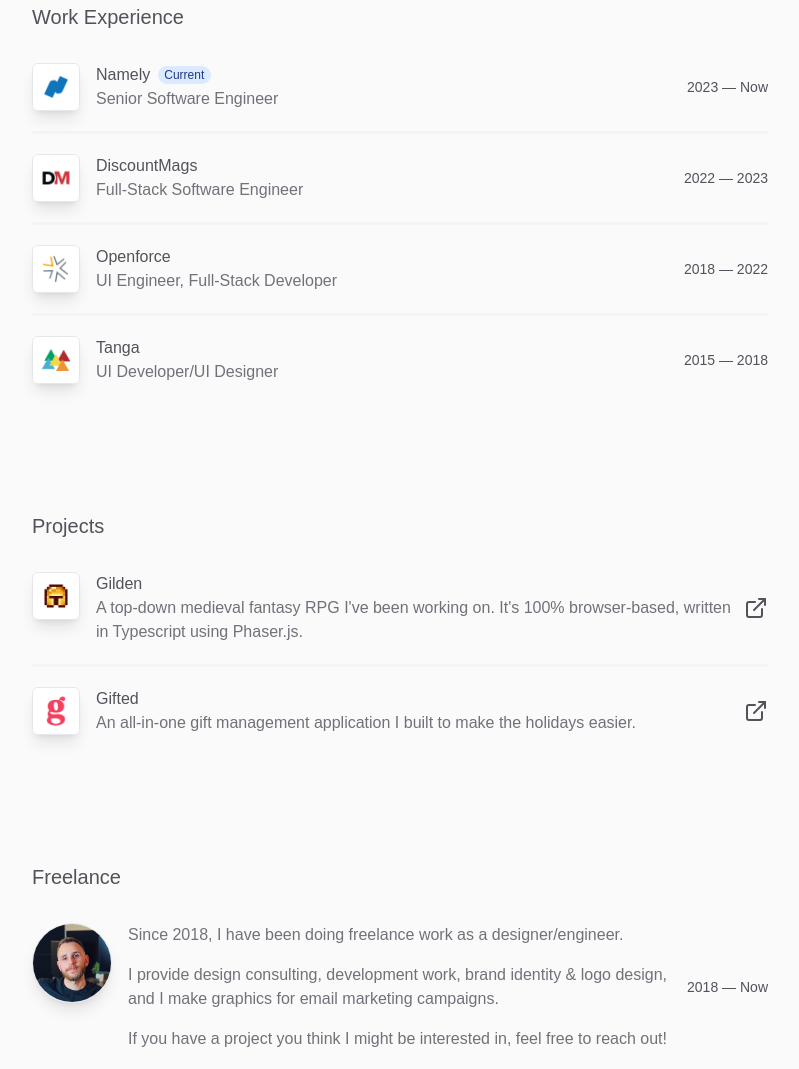
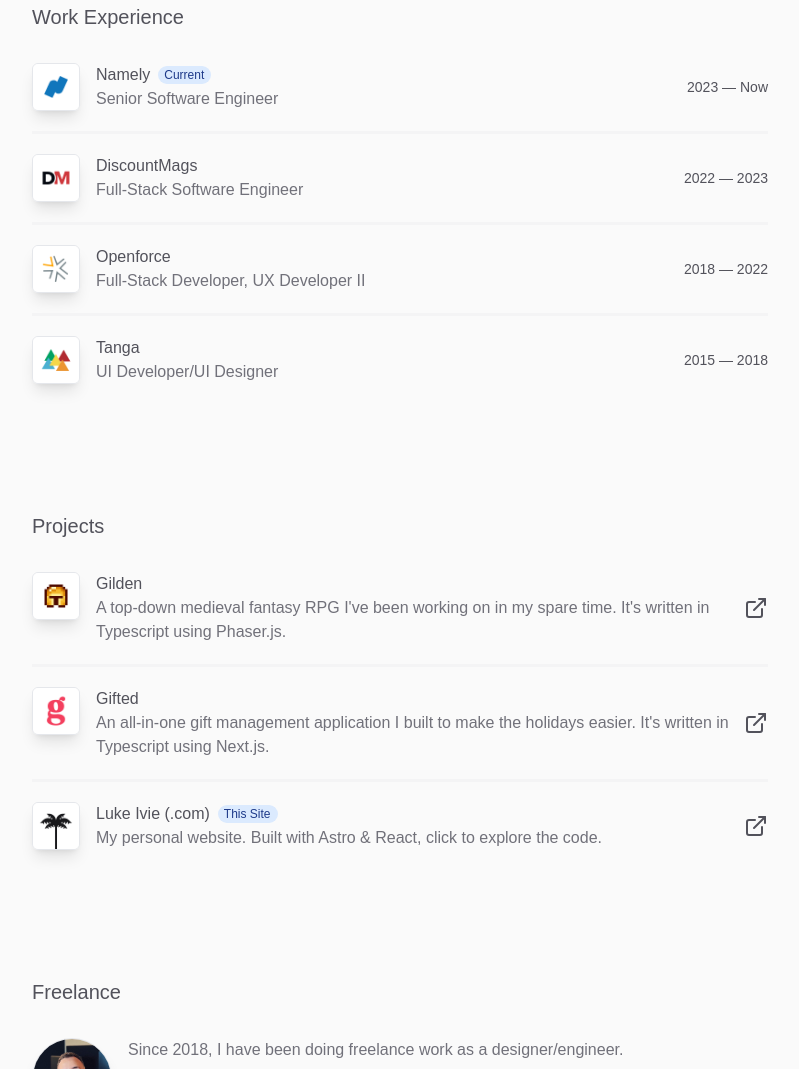
Before and after one commit to lukeivie/lukeivie.com, an Astro site: page / in a window 1280 px wide. Shown: the part 718-1787 px from the top of the page, without its empty margins (240-1039 px from the left). Built offline with nearby package versions, Linux system fonts and the light colour scheme; Astro itself is replaced by a stand-in of ours.

Commit message:
feat: update work, add lukeivie.com to projects

```diff
--- a/src/components/Projects.tsx
+++ b/src/components/Projects.tsx
@@ -12,9 +12,12 @@
 import gildenLight from "public/images/projects/gilden/light.png";
 import giftedDark from "public/images/projects/gifted/dark.png";
 import giftedLight from "public/images/projects/gifted/light.png";
+import liDark from "public/images/projects/lukeivie-com/dark.png";
+import liLight from "public/images/projects/lukeivie-com/light.png";
+import { Badge } from "./Badge";
 
 interface Project {
-  id: string;
+  id: number;
   name: string;
   href: string;
   image: { dark: ImageMetadata; light: ImageMetadata };
@@ -23,7 +26,7 @@
 
 const projects: Project[] = [
   {
-    id: "p1",
+    id: 1,
     name: "Gilden",
     href: "https://playgilden.com",
     image: {
@@ -31,10 +34,10 @@
       light: gildenLight,
     },
     description:
-      "A top-down medieval fantasy RPG I've been working on. It's 100% browser-based, written in Typescript using Phaser.js.",
+      "A top-down medieval fantasy RPG I've been working on in my spare time. It's written in Typescript using Phaser.js.",
   },
   {
-    id: "p2",
+    id: 2,
     name: "Gifted",
     href: "https://getgifted.app",
     image: {
@@ -42,7 +45,18 @@
       light: giftedLight,
     },
     description:
-      "An all-in-one gift management application I built to make the holidays easier.",
+      "An all-in-one gift management application I built to make the holidays easier. It's written in Typescript using Next.js.",
+  },
+  {
+    id: 3,
+    name: "Luke Ivie (.com)",
+    href: "https://github.com/lukeivie/lukeivie.com",
+    image: {
+      dark: liDark,
+      light: liLight,
+    },
+    description:
+      "My personal website. Built with Astro & React, click to explore the code.",
   },
 ];
 
@@ -69,6 +83,7 @@
                 <div className="flex gap-4">
                   <Image alt={name} dark={dark} light={light} />
                   <div>
+                    <div className="flex items-center gap-2">
                       <h3
                         className={cn(
                           "text-base font-medium",
@@ -77,6 +92,8 @@
                       >
                         {name}
                       </h3>
+                      {id === 3 && <Badge>This Site</Badge>}
+                    </div>
                     <p
                       className={cn(
                         "text-base text-zinc-500",
--- a/src/components/Work.tsx
+++ b/src/components/Work.tsx
@@ -18,7 +18,7 @@
 import tangaDark from "public/images/experience/tanga/dark.png";
 
 interface Job {
-  id: string;
+  id: number;
   href: string;
   image: { dark: ImageMetadata; light: ImageMetadata };
   company: string;
@@ -30,7 +30,7 @@
 
 const jobs: Job[] = [
   {
-    id: "e1",
+    id: 1,
     href: "https://namely.com",
     image: { light: namelyLight, dark: namelyDark },
     company: "Namely",
@@ -40,7 +40,7 @@
     isCurrent: true,
   },
   {
-    id: "e2",
+    id: 2,
     href: "https://discountmags.com",
     image: { light: discountMagsLight, dark: discountMagsDark },
     company: "DiscountMags",
@@ -49,16 +49,16 @@
     end: "2023",
   },
   {
-    id: "e3",
+    id: 3,
     href: "https://oforce.com",
     image: { light: openforceLight, dark: openforceDark },
     company: "Openforce",
-    jobTitle: "UI Engineer, Full-Stack Developer",
+    jobTitle: "Full-Stack Developer, UX Developer II",
     start: "2018",
     end: "2022",
   },
   {
-    id: "e4",
+    id: 4,
     href: "https://tanga.com",
     image: { light: tangaLight, dark: tangaDark },
     company: "Tanga",
```
Also changed, not shown: public/images/projects/lukeivie-com/dark.png (added), public/images/projects/lukeivie-com/light.png (added). Lines whose indentation alone changed are shown as unchanged.
